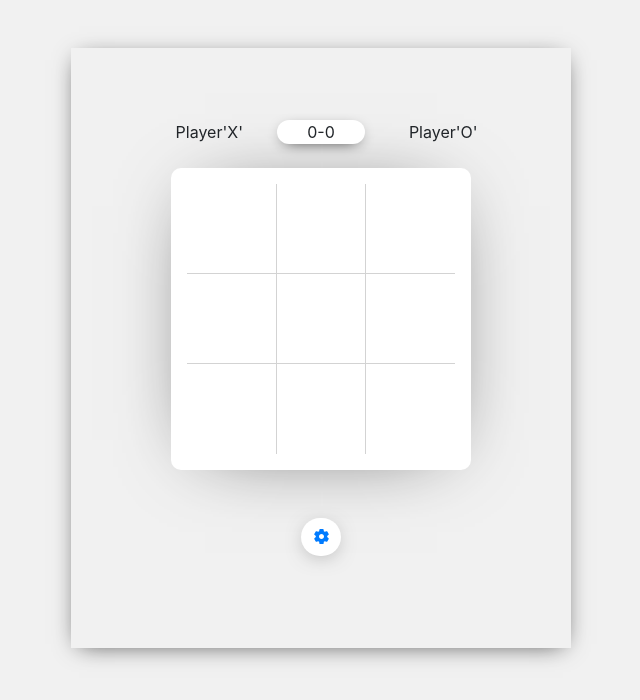
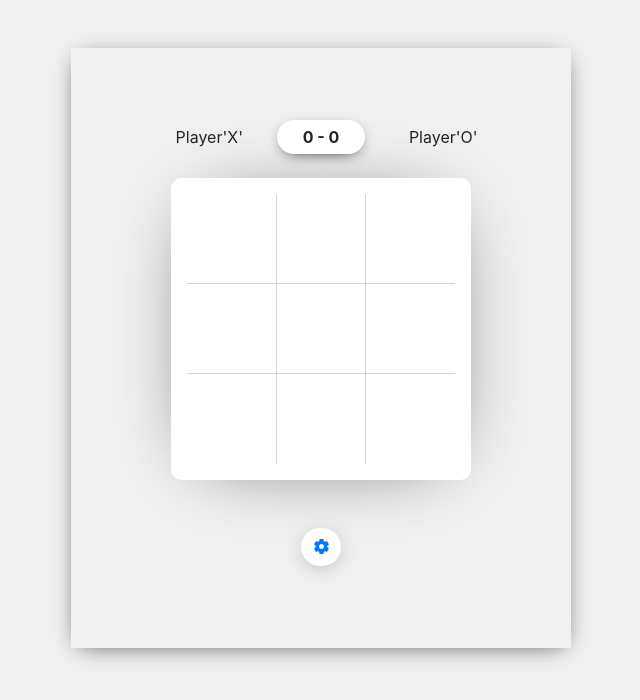
Before and after one commit to abhinandshetty/tictactoe, a React (Create React App) app: page /gameplay in a window 1280 px wide. Shown: the top 700 px of the page, without its empty margins (319-959 px from the left). Built offline with nearby package versions, Linux system fonts and the light colour scheme.

Commit message:
Added settings button

```diff
--- a/src/App.css
+++ b/src/App.css
@@ -35,6 +35,8 @@
 
 .score-count {
   border-radius: 20px !important;
+  padding: 5px;
+  font-weight: 700;
   -webkit-box-shadow: 0px 4px 15px -7px black;
   -moz-box-shadow: 0px 4px 15px -7px black;
   box-shadow: 0px 4px 15px -7px black;
--- a/src/components/Score.jsx
+++ b/src/components/Score.jsx
@@ -11,7 +11,7 @@ function Score() {
                     Player'X'
                 </div>
                 <div className="col-3 m-auto text-center bg-white score-count">
-                    {scores["xMoves"]+"-"+scores["oMoves"]}
+                    {scores["xMoves"]+" - "+scores["oMoves"]}
                 </div>
                 <div className="col-3 m-auto">
                     Player'O'
```
